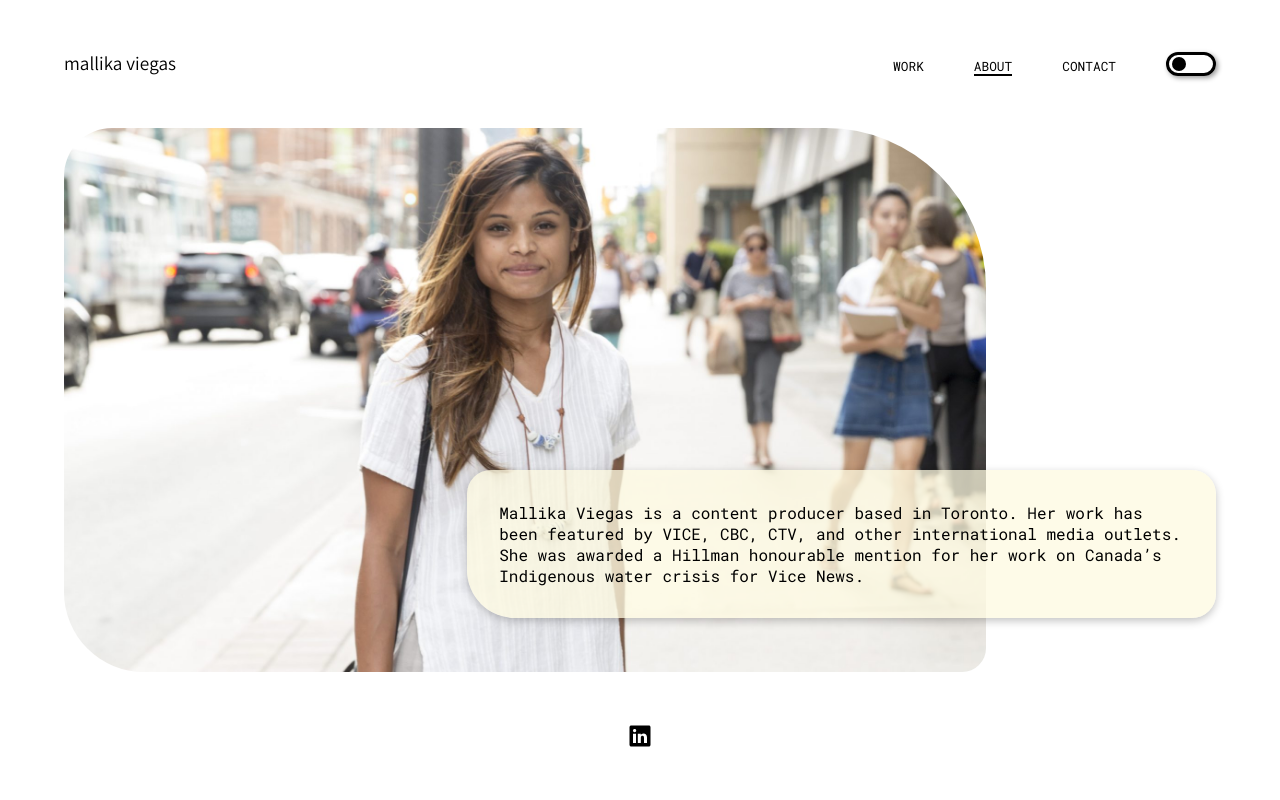
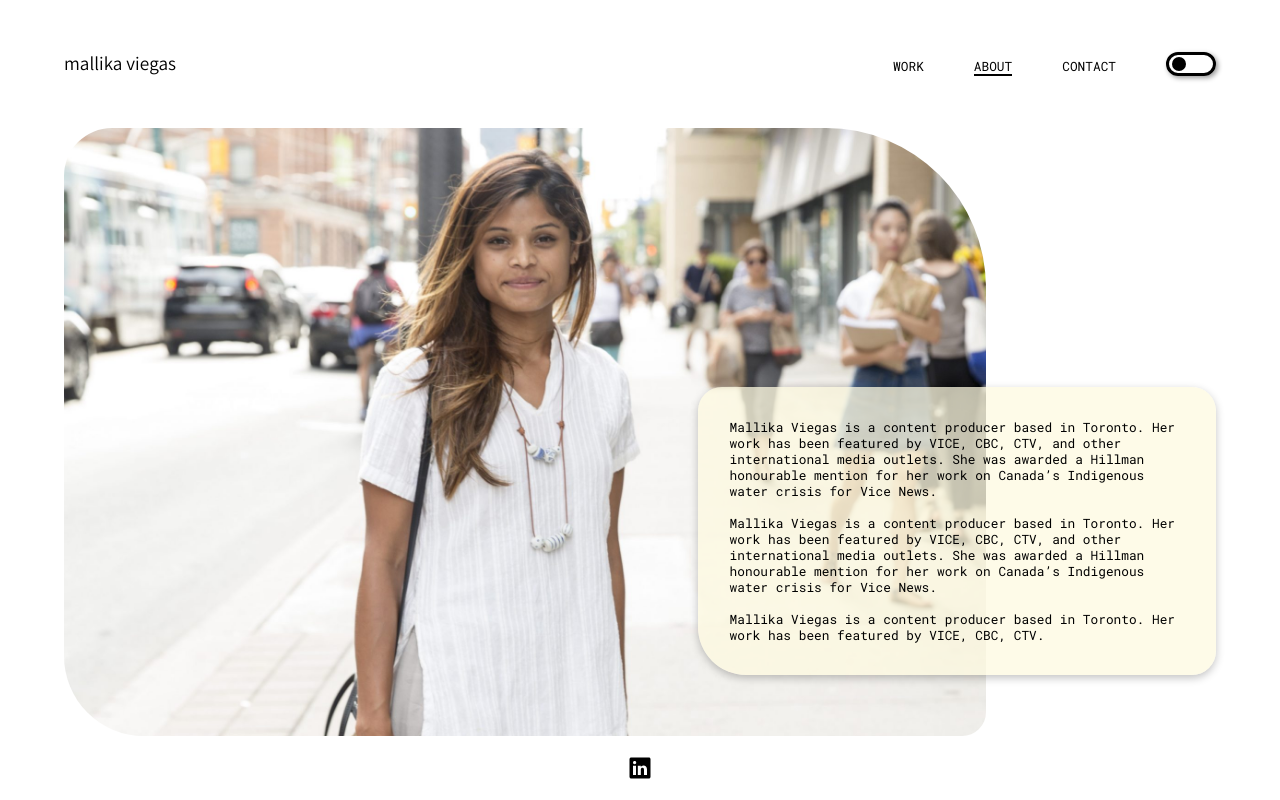
Before and after one commit to raps2019/mallika-viegas, a React (Create React App) app: page /about in a window 1280 px wide. Built offline with nearby package versions, Linux system fonts and the light colour scheme; a web font is replaced by a local one.

Commit message:
revised spacing to fit more content

```diff
--- a/src/components/footer/Footer.styles.js
+++ b/src/components/footer/Footer.styles.js
@@ -3,8 +3,8 @@ import Linkedin from "./LinkedinLogo";
 
 export const Footer = styled.div`
 width: 100%;
-height: 8rem;
-min-height: 8rem;
+height: 4rem;
+min-height: 4rem;
 display: flex;
 align-items: center;
 justify-content: center;
--- a/src/components/pages/about/About.js
+++ b/src/components/pages/about/About.js
@@ -29,6 +29,16 @@ const About = () => {
             outlets. She was awarded a Hillman honourable mention for her work
             on Canada’s Indigenous water crisis for Vice News.
           </Styled.Paragraph>
+          <Styled.Paragraph>
+            Mallika Viegas is a content producer based in Toronto. Her work has
+            been featured by VICE, CBC, CTV, and other international media
+            outlets. She was awarded a Hillman honourable mention for her work
+            on Canada’s Indigenous water crisis for Vice News.
+          </Styled.Paragraph>
+          <Styled.Paragraph>
+            Mallika Viegas is a content producer based in Toronto. Her work has
+            been featured by VICE, CBC, CTV.
+          </Styled.Paragraph>
         </Styled.TextContainer>
       {/* </Styled.GridContainer> */}
 
--- a/src/components/pages/about/About.styles.js
+++ b/src/components/pages/about/About.styles.js
@@ -15,7 +15,7 @@ import styled from 'styled-components/macro';
 export const Container = styled.div`
   /* background-color: lightblue; */
   width: 100%;
-  height: calc(100vh - 16rem);
+  height: calc(100vh - 12rem);
   /* margin-top: 8rem; */
   display: flex;
   justify-content: center;
@@ -59,9 +59,11 @@ export const TextContainer = styled.div`
   border-radius: 1.5rem 1.5rem 1.5rem 3rem;
   position: absolute;
   display: flex;
+  flex-direction: column;
   align-items: center;
   justify-content: center;
-  width: 65%;
+  gap: 1rem;
+  width: 45%;
   right: 0;
   bottom: 10%;
   background-color: ${(props) => props.theme.background3};
@@ -81,4 +83,4 @@ export const TextContainer = styled.div`
 `;
 
 export const Paragraph = styled.p`
-font-size: 1rem`;
+font-size: 0.8rem`;
--- a/src/components/pages/home/Home.styles.js
+++ b/src/components/pages/home/Home.styles.js
@@ -10,7 +10,7 @@ export const SectionContainer = styled.div`
 left: 0; */
 /* width: 100vw; */
 width: 100vw;
-height: calc(100vh - 16rem);
+height: calc(100vh - 12rem);
 min-height: calc(100vh - 16rem);;
 min-width: 100vw;
 /* padding-left: calc(100vw - 100% + 16px); */
@@ -22,8 +22,8 @@ background-color: transparent;
 `
 
 export const Section = styled.section`
-height: 90%;
-min-height: 90%;
+height: 95%;
+min-height: 95%;
 width: 95%;
 min-width: 95%;
 max-width: 1366px;
@@ -35,7 +35,7 @@ scroll-snap-align: start;
 display: flex;
 align-items: center;
 justify-content: center;
-padding: 1rem 0 1rem 0;
+padding: 0rem 0 0.5rem 0;
 /* background-color: lightblue; */
 `
 
--- a/src/components/utils/projectFeature/ProjectFeature.styles.js
+++ b/src/components/utils/projectFeature/ProjectFeature.styles.js
@@ -42,22 +42,17 @@ export const TextWrapper = styled(motion.div)`
   justify-content: center;
   justify-items: center;
   background-color: black;
-  /* color: white; */
+  color: white;
   gap: 1rem;
   padding: 1rem 1rem;
-  font-size: 1rem;
-  /* background: rgb(255, 255, 255);
+  background: rgb(255, 255, 255);
   background: linear-gradient(
     90deg,
     rgba(0, 0, 0, 0.45) 0%,
     rgba(0, 0, 0, 0.65) 50%,
     rgba(0, 0, 0, 0.45) 100%
   );
-  backdrop-filter: blur(8px); */
-  background-color: ${(props) => props.theme.background3};
-  color: ${(props) => props.theme.text1};
-  /* backdrop-filter: blur(2px); */
-
+  backdrop-filter: blur(8px);
 
   @media screen and (max-height: 823px), screen and (max-width: 540px) {
     height: 100%;
@@ -68,7 +63,7 @@ export const TextWrapper = styled(motion.div)`
 
 export const HeadingFive = styled.h5`
   font-weight: 500;
-  font-size: 1rem;
+  font-size: 0.9rem;
   @media screen and (max-height: 823px) {
     /* height: 100%; */
     padding: 0.25rem 0.25rem;
@@ -77,7 +72,7 @@ export const HeadingFive = styled.h5`
 
 export const HeadingSix = styled.h6`
   font-weight: 300;
-  font-size: 1rem;
+  font-size: 0.9rem;
   @media screen and (max-height: 823px) {
     /* height: 100%; */
     padding: 0.25rem 0.25rem;
--- a/src/components/utils/quoteText/QuoteText.styles.js
+++ b/src/components/utils/quoteText/QuoteText.styles.js
@@ -28,7 +28,7 @@ export const CloseQuoteStrong = styled.strong`
 `;
 
 export const QuoteParagraph = styled.p`
-  font-size: 0.9rem;
+  font-size: 0.8rem;
   text-align:justify;
   display: flex;
   font-style: italic;
--- a/src/globalStyles/GlobalStyles.js
+++ b/src/globalStyles/GlobalStyles.js
@@ -56,7 +56,7 @@ export const GlobalProjectListContainer = styled(motion.div)`
   /* grid-template-rows: repeat(auto-fit, minmax(20rem, 1fr)); */
   align-items: center;
   justify-items: center;
-  grid-gap: 2rem;
+  grid-gap: 1rem;
 `;
 
 export const GlobalTextContainer = styled.div`
```
